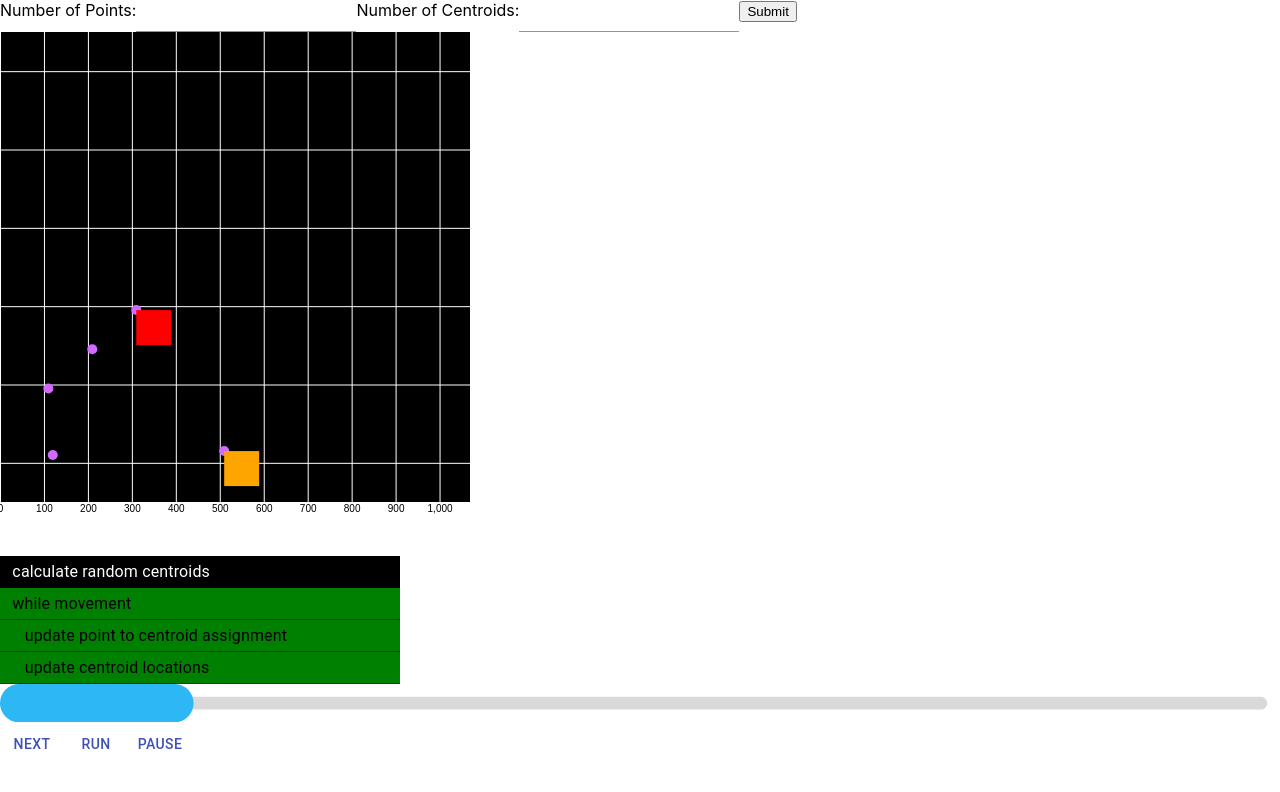
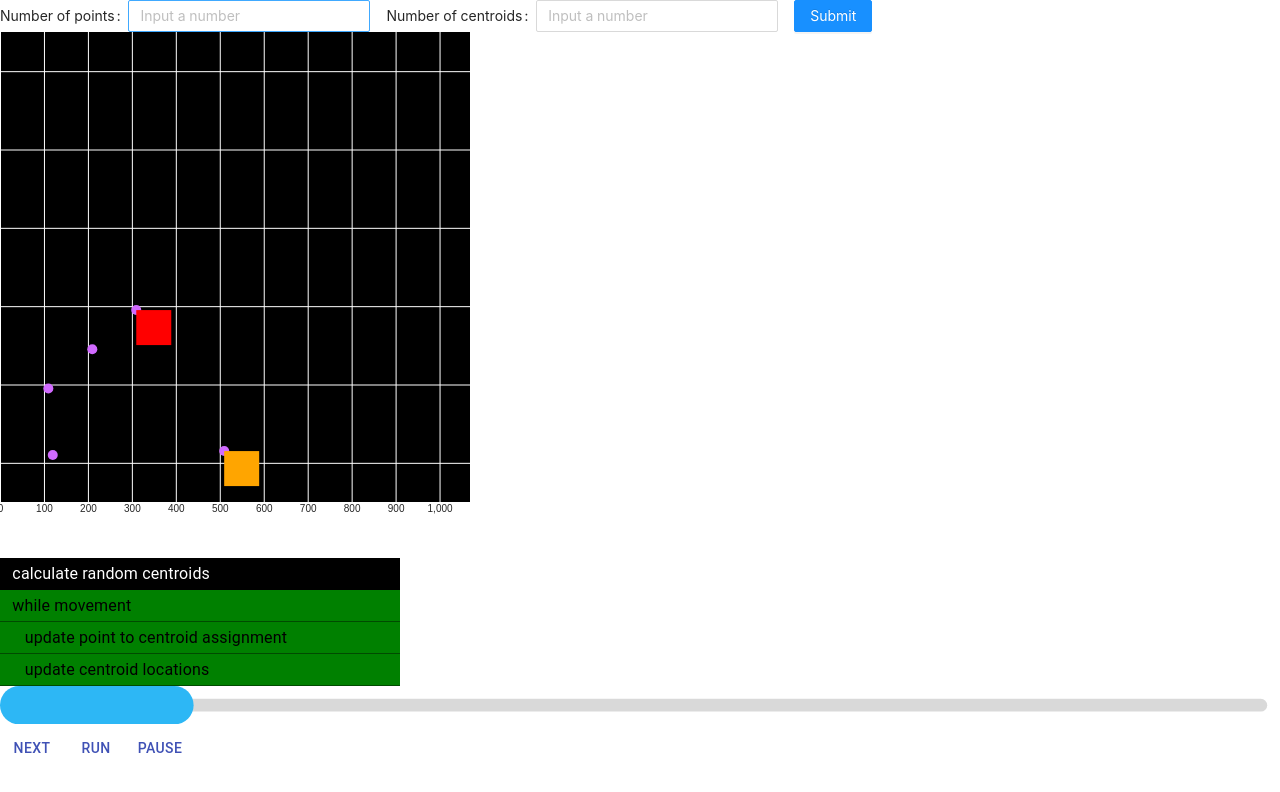
Before and after one commit to h12567/interactive-ml, a React (Create React App) app: page / in a window 1280 px wide. Shown: the top 792 px of the page. Built offline with nearby package versions, Linux system fonts and the light colour scheme.

Commit message:
Add ant design & restyle form

```diff
--- a/package.json
+++ b/package.json
@@ -8,6 +8,7 @@
     "@testing-library/jest-dom": "^5.12.0",
     "@testing-library/react": "^11.2.6",
     "@testing-library/user-event": "^12.8.3",
+    "antd": "^4.16.2",
     "d3": "^6.7.0",
     "rc-progress": "^3.1.4",
     "react": "^17.0.2",
--- a/src/App.js
+++ b/src/App.js
@@ -7,9 +7,10 @@ import ClusterVis from './components/ClusterVis'
 import PseudoCodeBox from './components/PseudoCodeBox'
 import DataDisplay from './components/DataDisplay'
 import MainComponent from './MainComponent'
-import { Button, TextField } from '@material-ui/core'
+import { TextField } from '@material-ui/core'
 import { pseudo_code, KMeans } from './ml/k-means'
 import { range } from 'd3';
+import { Form, Input, Button } from 'antd';
 
 var points = [
   [120, 20],
@@ -19,6 +20,7 @@ var points = [
   [110, 190]
 ];
 var k = 2;
+var n_input, k_input;
 
 function App() {
 
@@ -31,9 +33,7 @@ function App() {
   const clusterVisRef = React.useRef();
   const [refVisible, setRefVisible] = React.useState(false);
 
-  var n_input, k_input;
-
-  function generateRandomPoints(evt) {
+  function generateRandomPoints() {
     console.log("DATA HERE");
     console.log(n_input);
     points = [];
@@ -46,34 +46,39 @@ function App() {
     points = points;
     k = k_input;
     setStateArr(KMeans(points, k_input));
-    evt.preventDefault();
-  }
-
-  function updateK(evt) {
-    k_input = parseInt(evt.target.value);
-  }
-
-  function updateN(evt) {
-    n_input = parseInt(evt.target.value);
   }
 
   React.useEffect(() => {
     console.log(clusterVisRef.current);
   }, [clusterVisRef]);
 
+  const onFormChange = ({ numPoints, numCentroids }) => {
+    if (numPoints) {
+      n_input = parseInt(numPoints)
+    }
+    if (numCentroids) {
+      k_input = parseInt(numCentroids)
+    }
+  };
+
   return (
     <div>
-      <form onSubmit={generateRandomPoints}>
-        <label>
-          Number of Points:
-          <TextField onChange={updateN} />
-        </label>
-        <label>
-          Number of Centroids:
-          <TextField onChange={updateK} />
-        </label>
-        <input type="submit" value="Submit" />
-      </form>
+      <Form
+        layout="inline"
+        onFinish={generateRandomPoints}
+        onValuesChange={onFormChange}
+      >
+        <Form.Item name="numPoints" label="Number of points">
+          <Input placeholder="Input a number" />
+        </Form.Item>
+        <Form.Item name="numCentroids" label="Number of centroids">
+          <Input placeholder="Input a number" />
+        </Form.Item>
+        <Form.Item>
+          <Button type="primary" onClick={generateRandomPoints}>Submit</Button>
+        </Form.Item>
+      </Form>
+
       <MainComponent id='main_component' state_arr={state_arr} />
     </div>
   );
--- a/src/index.js
+++ b/src/index.js
@@ -3,6 +3,7 @@ import ReactDOM from 'react-dom';
 import './index.css';
 import App from './App';
 import reportWebVitals from './reportWebVitals';
+import 'antd/dist/antd.css';
 
 ReactDOM.render(
   <React.StrictMode>
```
